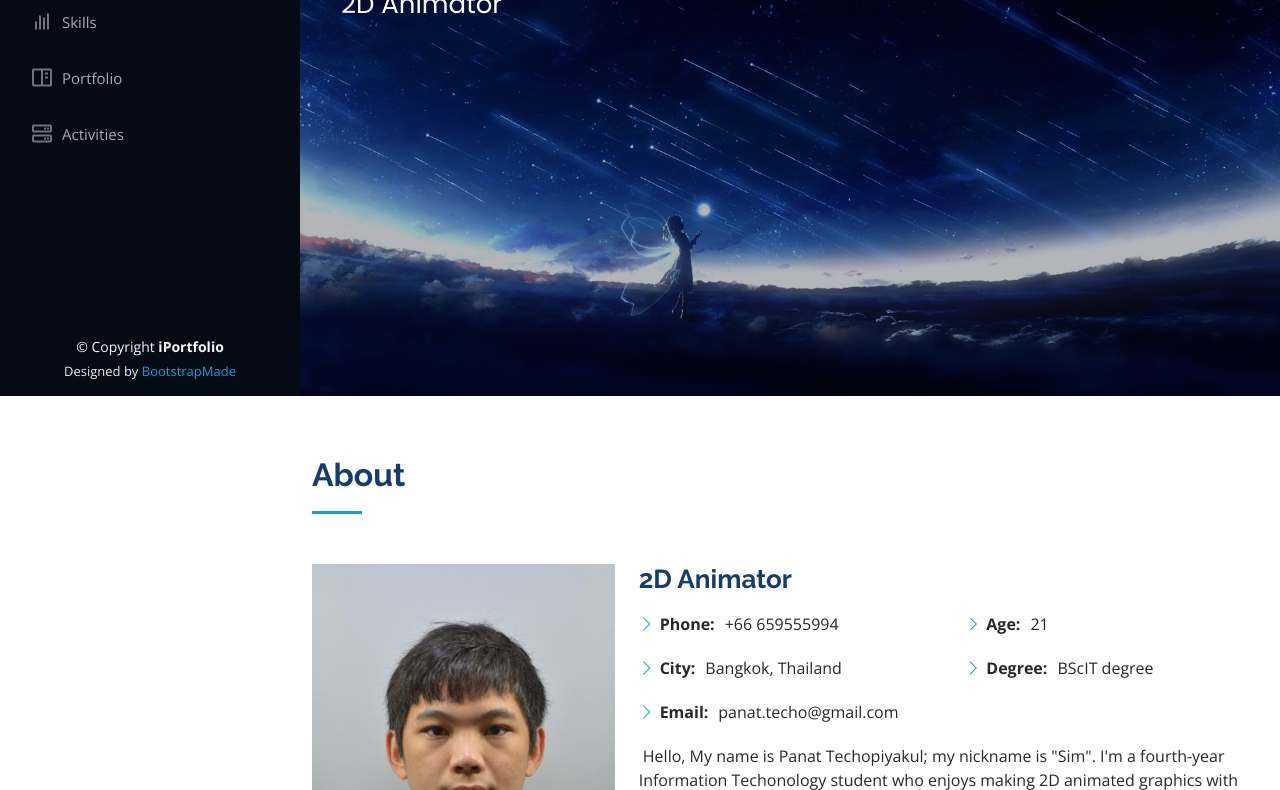
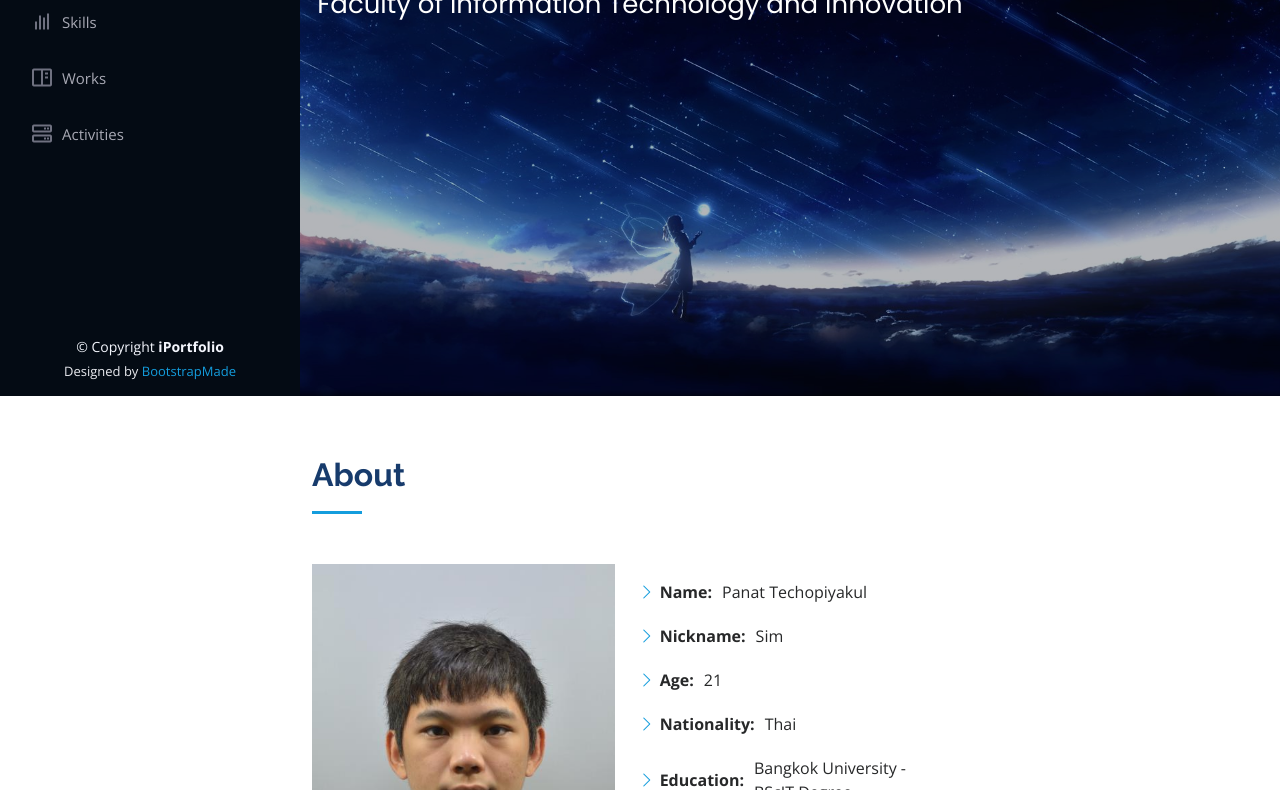
Before and after one commit to panatte/panatte.github.io, a plain HTML site: page index.html in a window 1280 px wide. Shown: the part 404-1194 px from the top of the page. Drawn offline with nearby package versions, Linux system fonts and the light colour scheme.

Commit message:
Update index.html

```diff
--- a/index.html
+++ b/index.html
@@ -60,7 +60,7 @@
           <li><a href="#hero" class="nav-link scrollto active"><i class="bx bx-home"></i> <span>Home</span></a></li>
           <li><a href="#about" class="nav-link scrollto"><i class="bx bx-user"></i> <span>About</span></a></li>
           <li><a href="#skills" class="nav-link scrollto"><i class="bx bx-bar-chart"></i> <span>Skills</span></a></li>
-          <li><a href="#portfolio" class="nav-link scrollto"><i class="bx bx-book-content"></i> <span>Portfolio</span></a></li>
+          <li><a href="#portfolio" class="nav-link scrollto"><i class="bx bx-book-content"></i> <span>Works</span></a></li>
           <li><a href="#services" class="nav-link scrollto"><i class="bx bx-server"></i> <span>Activities</span></a></li>
         </ul>
       </nav><!-- .nav-menu -->
@@ -70,8 +70,8 @@
   <!-- ======= Hero Section ======= -->
   <section id="hero" class="d-flex flex-column justify-content-center align-items-center">
     <div class="hero-container" data-aos="fade-in">
-      <h1>Panat Techopiyakul</h1>
-      <p>2D Animator</span></p>
+      <h1>Panat's Portfolio</h1>
+      <p>Faculty of Information Technology and Innovation</span></p>
     </div>
   </section><!-- End Hero -->
 
@@ -90,7 +90,7 @@
             <img src="assets/img/pfp.png" class="img-fluid" alt="">
           </div>
           <div class="col-lg-8 pt-4 pt-lg-0 content" data-aos="fade-left">
-            <h3>2D Animator</h3>
+            <!-- <h3>2D Animator</h3> -->
             <p class="fst-italic">
 
             </p>
@@ -98,15 +98,20 @@
               <div class="col-lg-6">
                 <ul>
                   <!-- <li><i class="bi bi-chevron-right"></i> <strong>Website:</strong> <span><a href="index.html">panatte.github.io</a></span></li> -->
-                  <li><i class="bi bi-chevron-right"></i> <strong>Phone:</strong> <span>+66 659555994</span></li>
+                  <!-- <li><i class="bi bi-chevron-right"></i> <strong>Phone:</strong> <span>+66 659555994</span></li>
                   <li><i class="bi bi-chevron-right"></i> <strong>City:</strong> <span>Bangkok, Thailand</span></li>
-                  <li><i class="bi bi-chevron-right"></i> <strong>Email:</strong> <span>panat.techo@gmail.com</span></li>
+                  <li><i class="bi bi-chevron-right"></i> <strong>Email:</strong> <span>panat.techo@gmail.com</span></li> -->
+                  <li><i class="bi bi-chevron-right"></i> <strong>Name:</strong> <span>Panat Techopiyakul</span></li>
+                  <li><i class="bi bi-chevron-right"></i> <strong>Nickname:</strong> <span>Sim</span></li>
+                  <li><i class="bi bi-chevron-right"></i> <strong>Age:</strong> <span>21</span></li>
+                  <li><i class="bi bi-chevron-right"></i> <strong>Nationality:</strong> <span>Thai</span></li>
+                  <li><i class="bi bi-chevron-right"></i> <strong>Education:</strong> <span>Bangkok University - BScIT Degree</span></li>
                 </ul>
               </div>
               <div class="col-lg-6">
                 <ul>
-                  <li><i class="bi bi-chevron-right"></i> <strong>Age:</strong> <span>21</span></li>
-                  <li><i class="bi bi-chevron-right"></i> <strong>Degree:</strong> <span>BScIT degree</span></li>
+                  <!-- <li><i class="bi bi-chevron-right"></i> <strong>Age:</strong> <span>21</span></li>
+                  <li><i class="bi bi-chevron-right"></i> <strong>Degree:</strong> <span>BScIT degree</span></li> -->
                 </ul>
               </div>
             </div>
@@ -192,7 +197,7 @@
       <div class="container">
 
         <div class="section-title">
-          <h2>Portfolio</h2>
+          <h2>Works</h2>
           <p>A showcase of certain works I've done.</p>
         </div>
 
```
